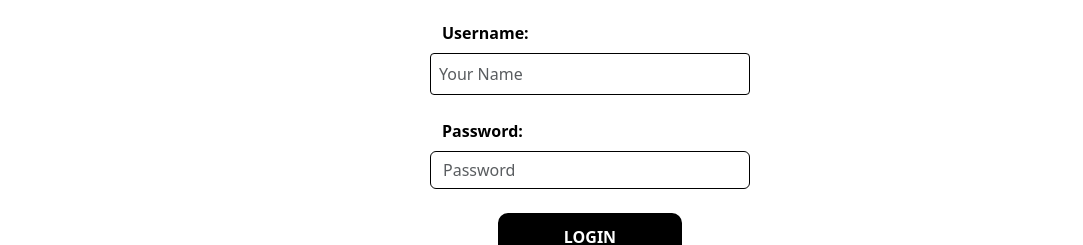
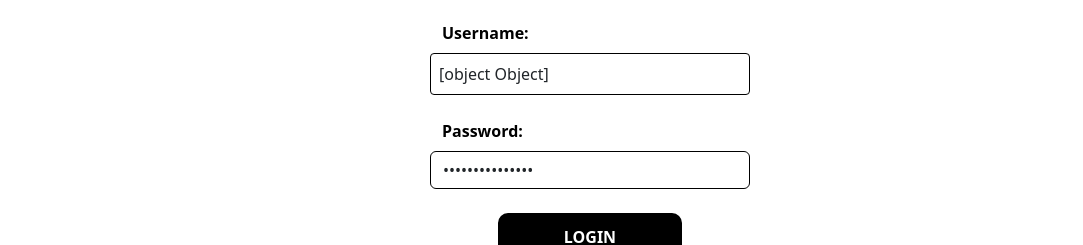
Before and after one commit to HlobisileLukhele/mobile-matters-ecommerce-site, a React (Create React App) app: page /profile in a window 1280 px wide. Shown: the part 181-426 px from the top of the page, without its empty margins (50-1133 px from the left). Built offline with nearby package versions, Linux system fonts and the light colour scheme; no server answers.

Commit message:
import firebase authentication and configured it to handle login and catch errors

```diff
--- a/src/Components/LoginForm.jsx
+++ b/src/Components/LoginForm.jsx
@@ -1,16 +1,41 @@
 import React, { useState } from 'react';
+import { AuthErrorCodes, getAuth, signInWithEmailAndPassword } from "firebase/auth";
+import { firebaseApp } from "../services/firebase";
 import {signInWithGoogle} from "./Firebase";
 
+function LoginForm() {
+  const [input, setInput] = useState({ email: "", password: "" });
+  const [error, setError] = useState(null);
 
-const Profile = () => {
-  const [username, setUsername] = useState('');
-  const [password, setPassword] = useState('');
+  // Initialize auth instance
+  const auth = getAuth(firebaseApp);
 
+  // Handle form submit
   const handleLogin = (e) => {
     e.preventDefault();
-    // to add your authentication logic.
-    alert('Logged in successfully!');
+    setError("");
+    const email = input.email.toLocaleLowerCase().trim();
+    const password = input.password;
+
+    signInWithEmailAndPassword(auth, email, password)
+      .then((userCredential) => {
+        // Sign in
+        console.log(userCredential.user);
+        // ...
+      })
+      .catch((error) => {
+        if (
+          error.code === AuthErrorCodes.INVALID_PASSWORD ||
+          error.code === AuthErrorCodes.USER_DELETED
+        ) {
+          setError("The email or password is incorrect");
+        } else {
+          console.log(error.code);
+          alert(error.code);
+        }
+      });
   };
+
 
   return (
     <div>
@@ -24,8 +49,8 @@ const Profile = () => {
           <input
             type="text"
             id="username"
-            value={username}
-            onChange={(e) => setUsername(e.target.value)}
+            value={input}
+            onChange={(e) => setInput(e.target.value)}
             className="form-control"
             required
             placeholder='Your Name'
@@ -38,8 +63,8 @@ const Profile = () => {
           <input
             type="password"
             id="password"
-            value={password}
-            onChange={(e) => setPassword(e.target.value)}
+            value={input}
+            onChange={(e) => setInput(e.target.value)}
             className="form-control"
             required
             placeholder='Password'
@@ -54,5 +79,4 @@ const Profile = () => {
     </div>
   );
 };
-
-export default Profile;
+export default LoginForm;
```
